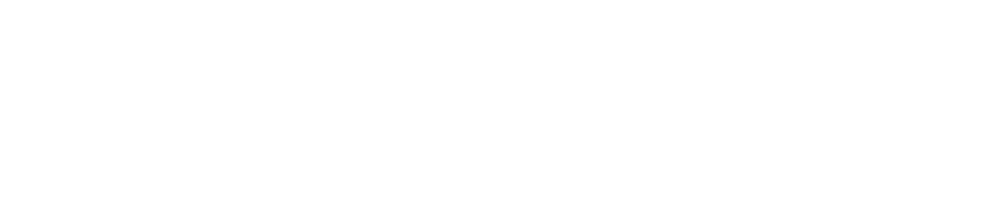
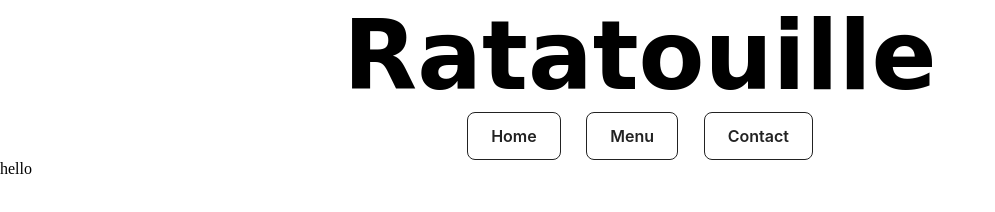
Before and after one commit to devingdaniels/Digital-Oasis, a website built with webpack: page dist/index.html in a window 1280 px wide. Shown: the whole page, without its empty margins (0-995 px from the left). Built offline with nearby package versions, Linux system fonts and the light colour scheme.

Commit message:
Header HTML and JS is complete.

```diff
--- /dev/null
+++ b/src/contact.js
@@ -0,0 +1,17 @@
+
+
+
+
+
+
+
+
+
+function renderContactPage(){
+
+    alert('This will append the contact page layout to the main container')
+
+}
+
+
+export {renderContactPage}
--- a/src/homepage.js
+++ b/src/home.js
@@ -11,3 +11,13 @@
     }
 
 }
+
+
+function renderHomePage(){
+
+    alert('This will append the home page layout to the main container')
+
+}
+
+
+export {renderHomePage}
--- a/src/index.js
+++ b/src/index.js
@@ -1,3 +1,4 @@
-import HomePage from "./homepage"
-
-const content = document.getElementById('content')
+// this will load the landing page for the website
+import { renderRatatouilleWebsite } from "./ratatouille";
+// render the initial site
+renderRatatouilleWebsite()
--- /dev/null
+++ b/src/menu.js
@@ -0,0 +1,23 @@
+// export all the menu content that will be appended to "content"
+
+
+
+
+
+
+
+
+
+
+
+
+
+
+function renderMenuPage(){
+
+    alert('This will append the menu page layout to the main container')
+
+}
+
+
+export {renderMenuPage}
--- /dev/null
+++ b/src/ratatouille.js
@@ -0,0 +1,98 @@
+// Styling module
+import './style.css';
+// HTML page modules
+import { renderHomePage } from './home';
+import { renderMenuPage } from './menu';
+import { renderContactPage } from './contact';
+
+function createHeader(){
+    // Main header element
+    const header = document.createElement('header')
+    // create an H1 for the title
+    const restaurantTitle = document.createElement('h1')
+    restaurantTitle.classList.add('ratatouilleTitle')
+    restaurantTitle.innerHTML = "Ratatouille"
+    // Add the restaurant title to the header
+    header.append(restaurantTitle)
+    // After title, append the nav bar with nav buttons
+    header.append(createNavbar())
+    // Return object includes title h1 and nav bar with 3 buttons
+    return header
+}
+
+function createNavbar(){
+    const navbar = document.createElement('nav')
+
+// Create the home button
+    const homeButton = document.createElement('button')
+    homeButton.classList.add('nav-button')
+    homeButton.innerHTML = "Home"
+    homeButton.addEventListener('click', e=>{
+        // check if page needs to be updated
+        if (homeButton.classList.contains('active')) return
+        updateActiveStatus(homeButton)
+        renderHomePage()
+    })
+
+// Create the menu button
+    const menuButton = document.createElement('button')
+    menuButton.classList.add('nav-button')
+    menuButton.innerHTML = "Menu"
+    menuButton.addEventListener('click', ()=>{
+         // check if page needs to be updated
+         if (menuButton.classList.contains('active')) return
+         updateActiveStatus(menuButton)
+         renderMenuPage()
+    })
+
+// Create the contact button
+    const contactButton = document.createElement('button')
+    contactButton.classList.add('nav-button')
+    contactButton.innerHTML = "Contact"
+    contactButton.addEventListener('click', ()=>{
+         // check if page needs to be updated
+         if (contactButton.classList.contains('active')) return
+         updateActiveStatus(contactButton)
+         renderContactPage()
+    })
+
+
+// Append the buttons to the nav bar
+    navbar.append(homeButton)
+    navbar.append(menuButton)
+    navbar.append(contactButton)
+
+// Return object is navbar with 3 buttons
+    return navbar
+}
+
+
+function updateActiveStatus(theButton){
+    // get all the nav buttons from the nav bar
+    const navButtons = document.querySelectorAll('.nav-button')
+    // Remove active from every button except for theButton
+    navButtons.forEach(button => {
+        if (button !== theButton){
+            button.classList.remove('active')
+        }
+    })
+    // Update active on the theButton
+    theButton.classList.add('active')
+}
+
+function createMain(){
+    return "hello"
+}
+
+
+function renderRatatouilleWebsite(){
+    const content = document.getElementById('content')
+
+    content.append(createHeader())
+    content.append(createMain())
+    // content.append(createFooter())
+
+
+}
+
+export {renderRatatouilleWebsite}
--- a/src/style.css
+++ b/src/style.css
@@ -4,6 +4,65 @@
     padding: 0;
 }
 
-h1{
-    background-color: blue;
+/* HEADER SECTION START */
+
+header{
+    text-align: center;
 }
+
+nav{
+    display: flex;
+    gap: 2%;
+    justify-content: center;
+}
+
+.ratatouilleTitle{
+    font-size: 6rem;
+    font-family: cursive;
+}
+
+/* HEADER SECTION END */
+
+
+/* BUTTON STYLING START*/
+
+.nav-button {
+  background-color: #FFFFFF;
+  border: 1px solid #222222;
+  border-radius: 8px;
+  box-sizing: border-box;
+  color: #222222;
+  cursor: pointer;
+  display: inline-block;
+  font-family: Circular,-apple-system,BlinkMacSystemFont,Roboto,"Helvetica Neue",sans-serif;
+  font-size: 16px;
+  font-weight: 600;
+  line-height: 20px;
+  margin: 0;
+  outline: none;
+  padding: 13px 23px;
+  position: relative;
+  text-align: center;
+  text-decoration: none;
+  touch-action: manipulation;
+  transition: box-shadow .2s,-ms-transform .1s,-webkit-transform .1s,transform .1s;
+  user-select: none;
+  -webkit-user-select: none;
+  width: auto;
+}
+
+.nav-button:focus-visible {
+  box-shadow: #222222 0 0 0 2px, rgba(255, 255, 255, 0.8) 0 0 0 4px;
+  transition: box-shadow .2s;
+}
+
+.nav-button:active {
+  background-color: #F7F7F7;
+  border-color: #000000;
+  transform: scale(.96);
+}
+
+/* BUTTON STYLING END */
+
+
+/* MEDIA QUERY START */
```
Also changed, not shown: README.md.
